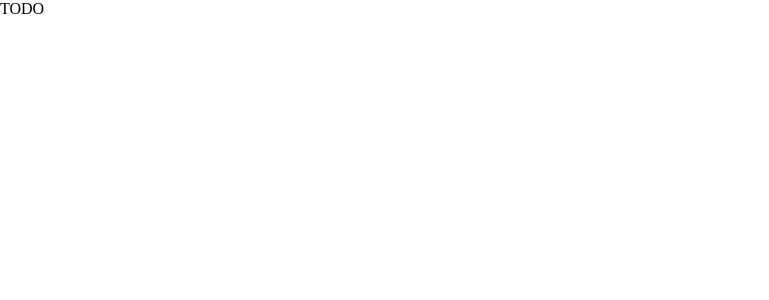
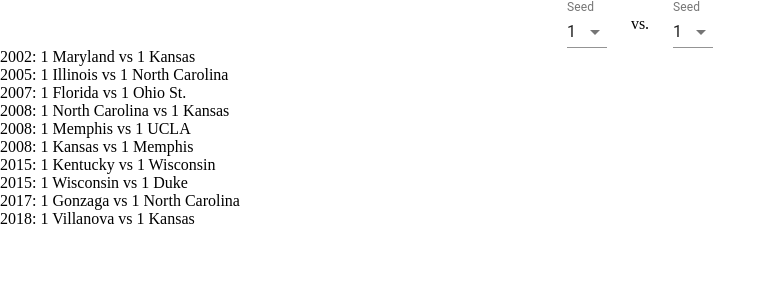
Before and after one commit to dsebel/cbb-matchup-grid, a React (Create React App) app: page / in a window 1280 px wide. Shown: the top 300 px of the page, without its empty margins (0-769 px from the left). Built offline with nearby package versions, Linux system fonts and the light colour scheme.

Commit message:
Add tournament seed dropdowns

```diff
--- a/package.json
+++ b/package.json
@@ -4,6 +4,7 @@
   "homepage": "http://dsebel.github.io/cbb-matchup-grid",
   "private": true,
   "dependencies": {
+    "@material-ui/core": "^4.9.4",
     "@testing-library/jest-dom": "^4.2.4",
     "@testing-library/react": "^9.4.1",
     "@testing-library/user-event": "^7.2.1",
--- a/src/components/App.js
+++ b/src/components/App.js
@@ -1,6 +1,7 @@
 import React, { Component } from 'react';
 import Papa from 'papaparse';
 
+import SeedInput from './SeedInput';
 import './App.css';
 import gameData from '../data/Big_Dance_CSV.csv';
 
@@ -9,8 +10,19 @@
     super(props);
 
     this.state = {
+      // All games, grouped by sorted seed matchups.
       games: {},
+
+      // Filtered games, all games currently selected.
+      filteredGames: [],
+
+      // Selected seeds.
+      leftSeed: 1,
+      rightSeed: 1,
     };
+
+    this.handleLeftSeedUpdate = this.handleLeftSeedUpdate.bind(this);
+    this.handleRightSeedUpdate = this.handleRightSeedUpdate.bind(this);
   }
 
   componentDidMount() {
@@ -24,13 +36,67 @@
       skipEmptyLines: true,
       dynamicTyping: true,
       complete: result => {
-        console.log(result);
+        // Load games into a JS object, using the sorted seed values as keys
+        // for easier lookup.
+        let games = {};
+        result.data.forEach(row => {
+          const seedKey =
+            row['Seed A'] <= row['Seed B']
+              ? `${row['Seed A']}-${row['Seed B']}`
+              : `${row['Seed B']}-${row['Seed A']}`;
+          games[seedKey] ? games[seedKey].push(row) : (games[seedKey] = [row]);
+        });
+        this.setState({ games }, this.filterGames);
       },
     });
   }
 
+  handleLeftSeedUpdate(event) {
+    event.preventDefault();
+    this.setState(
+      { leftSeed: parseInt(event.target.value, 10) },
+      this.filterGames
+    );
+  }
+
+  handleRightSeedUpdate(event) {
+    event.preventDefault();
+    this.setState(
+      { rightSeed: parseInt(event.target.value, 10) },
+      this.filterGames
+    );
+  }
+
+  filterGames() {
+    const seedKey =
+      this.state.leftSeed <= this.state.rightSeed
+        ? `${this.state.leftSeed}-${this.state.rightSeed}`
+        : `${this.state.rightSeed}-${this.state.leftSeed}`;
+    let filteredGames = [];
+    if (this.state.games[seedKey]) {
+      filteredGames = this.state.games[seedKey];
+    }
+    this.setState({ filteredGames });
+  }
+
   render() {
-    return <div>TODO</div>;
+    return (
+      <div>
+        <SeedInput
+          leftSeed={this.state.leftSeed}
+          onLeftSeedDropdownChange={this.handleLeftSeedUpdate}
+          rightSeed={this.state.rightSeed}
+          onRightSeedDropdownChange={this.handleRightSeedUpdate}
+        ></SeedInput>
+
+        {this.state.filteredGames.map(fg => (
+          <div key={`${fg['Year']}-${fg['Team A']}-${fg['Team B']}`}>
+            {fg['Year']}: {fg['Seed A']} {fg['Team A']} vs {fg['Seed B']}{' '}
+            {fg['Team B']}
+          </div>
+        ))}
+      </div>
+    );
   }
 }
 
--- /dev/null
+++ b/src/components/SeedInput.js
@@ -0,0 +1,91 @@
+import React from 'react';
+import {
+  Container,
+  FormControl,
+  Grid,
+  InputLabel,
+  MenuItem,
+  Select,
+} from '@material-ui/core';
+import PropTypes from 'prop-types';
+
+function SeedInput(props) {
+  return (
+    <Container>
+      <Grid
+        container
+        spacing={3}
+        direction="row"
+        justify="center"
+        alignItems="center"
+      >
+        <Grid item>
+          <FormControl>
+            <InputLabel id="seed-1-label">Seed</InputLabel>
+            <Select
+              labelId="seed-1"
+              className="seed-dropdown"
+              value={props.leftSeed}
+              onChange={props.onLeftSeedDropdownChange}
+            >
+              <MenuItem value="1">1</MenuItem>
+              <MenuItem value="2">2</MenuItem>
+              <MenuItem value="3">3</MenuItem>
+              <MenuItem value="4">4</MenuItem>
+              <MenuItem value="5">5</MenuItem>
+              <MenuItem value="6">6</MenuItem>
+              <MenuItem value="7">7</MenuItem>
+              <MenuItem value="8">8</MenuItem>
+              <MenuItem value="9">9</MenuItem>
+              <MenuItem value="10">10</MenuItem>
+              <MenuItem value="11">11</MenuItem>
+              <MenuItem value="12">12</MenuItem>
+              <MenuItem value="13">13</MenuItem>
+              <MenuItem value="14">14</MenuItem>
+              <MenuItem value="15">15</MenuItem>
+              <MenuItem value="16">16</MenuItem>
+            </Select>
+          </FormControl>
+        </Grid>
+        <Grid item>vs.</Grid>
+        <Grid item>
+          <FormControl>
+            <InputLabel id="seed-2-label">Seed</InputLabel>
+            <Select
+              labelId="seed-2"
+              className="seed-dropdown"
+              value={props.rightSeed}
+              onChange={props.onRightSeedDropdownChange}
+            >
+              <MenuItem value="1">1</MenuItem>
+              <MenuItem value="2">2</MenuItem>
+              <MenuItem value="3">3</MenuItem>
+              <MenuItem value="4">4</MenuItem>
+              <MenuItem value="5">5</MenuItem>
+              <MenuItem value="6">6</MenuItem>
+              <MenuItem value="7">7</MenuItem>
+              <MenuItem value="8">8</MenuItem>
+              <MenuItem value="9">9</MenuItem>
+              <MenuItem value="10">10</MenuItem>
+              <MenuItem value="11">11</MenuItem>
+              <MenuItem value="12">12</MenuItem>
+              <MenuItem value="13">13</MenuItem>
+              <MenuItem value="14">14</MenuItem>
+              <MenuItem value="15">15</MenuItem>
+              <MenuItem value="16">16</MenuItem>
+            </Select>
+          </FormControl>
+        </Grid>
+      </Grid>
+    </Container>
+  );
+}
+
+SeedInput.propTypes = {
+  leftSeed: PropTypes.number,
+  onLeftSeedDropdownChange: PropTypes.func,
+  rightSeed: PropTypes.number,
+  onRightSeedDropdownChange: PropTypes.func,
+};
+
+export default SeedInput;
```
Also changed, not shown: src/components/SeedInput.css (added), 1 other file (tests, documents, lock files or other folders).
